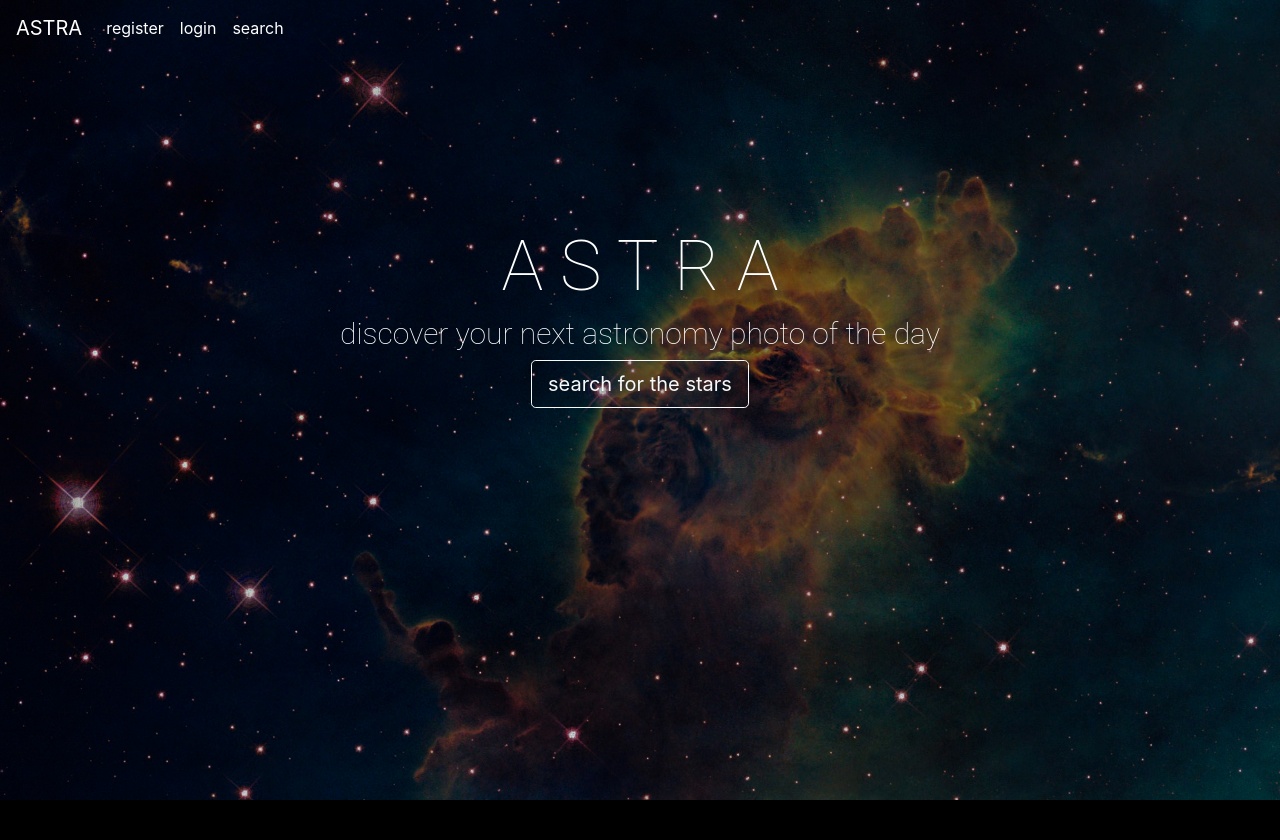
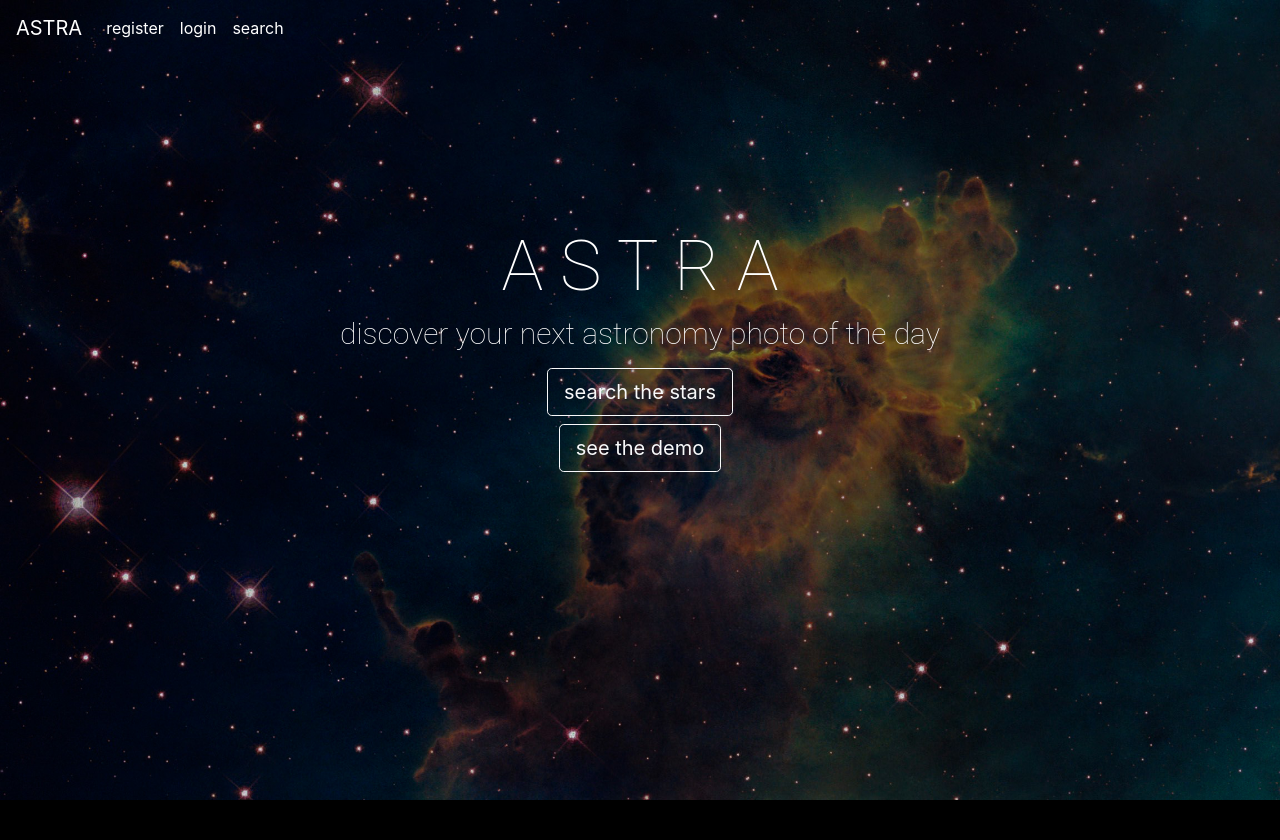
Before and after one commit to skylar-kim/astra, a PHP site: page / in a window 1280 px wide. Shown: the top 840 px of the page. Run offline with PHP 8.4, Linux system fonts and the light colour scheme.

Commit message:
adding demo button

```diff
--- a/index.php
+++ b/index.php
@@ -58,7 +58,12 @@ session_start();
                 <h1 class="title-style col-12 col-sm-12 col-md-12 col-lg-12">A S T R A</h1>
                 <h2 class="description-style col-12 col-sm-12 col-md-12 col-lg-12">discover your next astronomy photo of
                     the day</h2>
-                <a href="search.php" class="btn btn-outline-light btn-lg">search for the stars</a>
+                <div class="col-12 col-sm-12 col-md-12 col-lg-12 d-flex justify-content-center py-2">
+                    <a href="search.php" class="btn btn-outline-light btn-lg">search the stars</a>
+                </div>
+                <div class="col-12 col-sm-12 col-md-12 col-lg-12 d-flex justify-content-center">
+                    <button class="btn btn-outline-light btn-lg" onclick="document.querySelector('.bottom-half').scrollIntoView({behavior: 'smooth'});">see the demo</button>
+                </div>
             </div>
         </div>
     </div>
```
